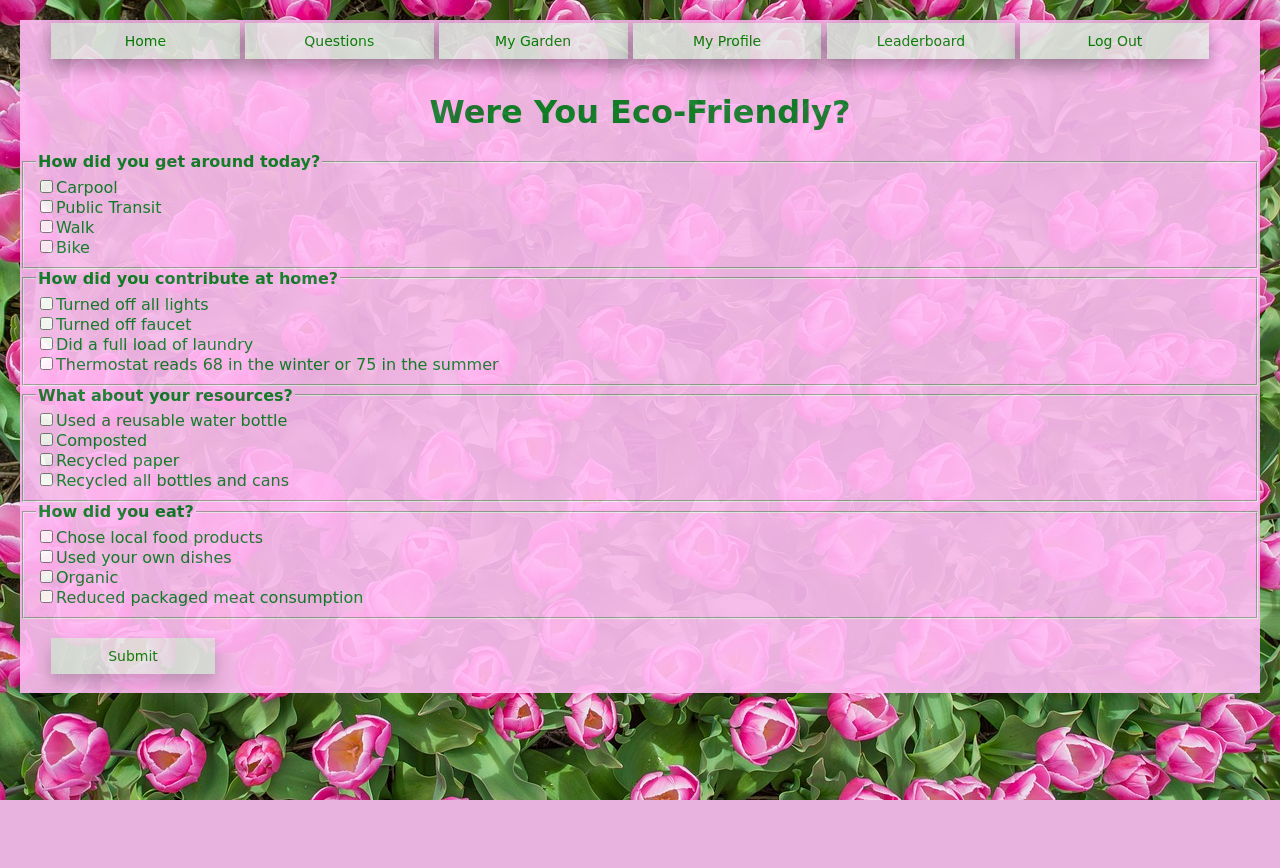
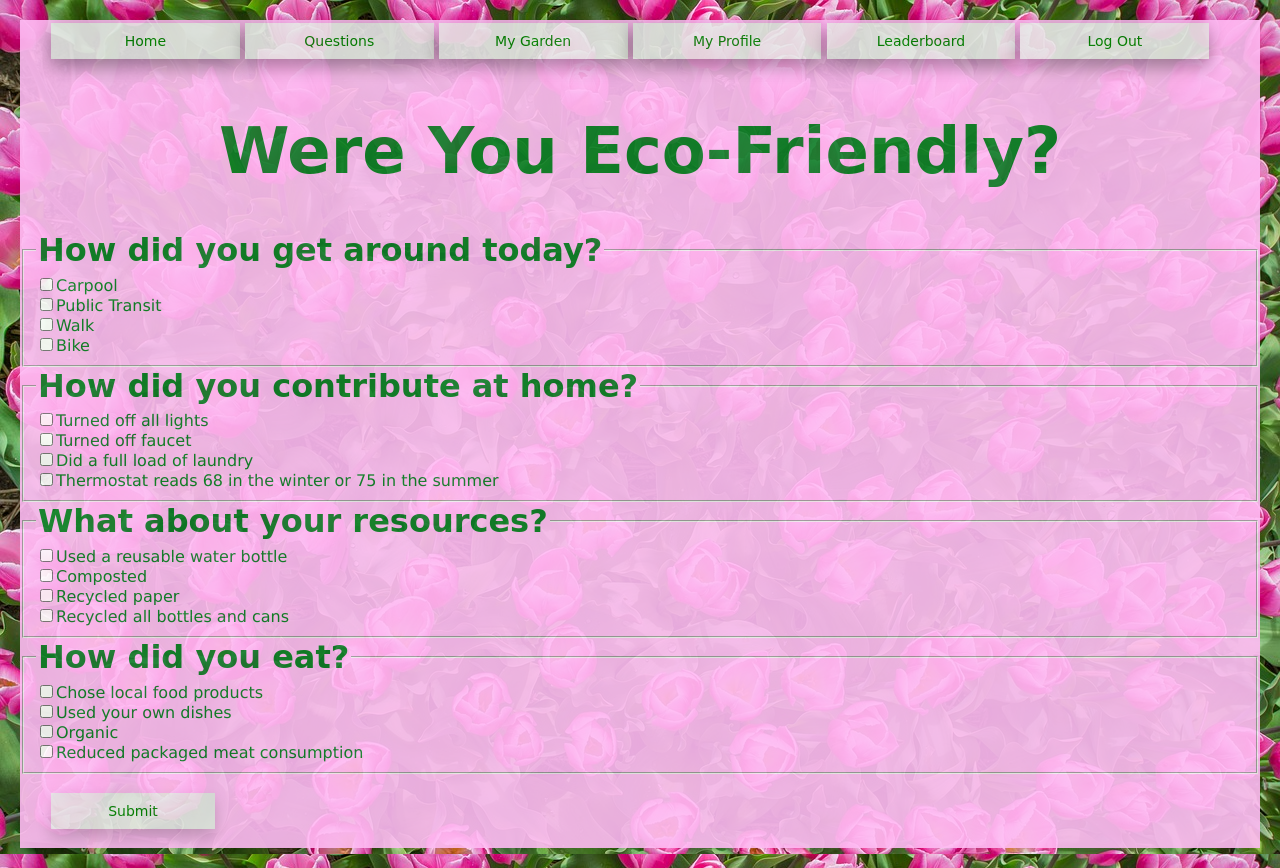
Before and after one commit to komal15/hackcmu, a Python web app: template carbongarden/templates/questions.html in a window 1280 px wide. Before the commit the page ends 800 px from the top, so only its background shows below. Run offline with Jinja, Linux system fonts and the light colour scheme; the template is opened without the code that fills it, so the values that code supplies are empty.

Commit message:
the final commit? :0

```diff
--- a/carbongarden/templates/garden.html
+++ b/carbongarden/templates/garden.html
@@ -2,6 +2,7 @@
 <html>
 <head>
 <link href="../stylesheets/garden.css" rel="stylesheet">
+<title> My Garden </title>
 </head>
 
 <body>
--- a/carbongarden/templates/questions.html
+++ b/carbongarden/templates/questions.html
@@ -14,35 +14,35 @@
       <a href="/myprofile" class = "button4">My Profile</a>
       <a href="/leaderboard" class="button5">Leaderboard</a>
       <a href="{{logout_url}}" id="getout" class ="button6">Log Out</a>
-      <h1><center> Were You Eco-Friendly? </center> </h1>
+      <h1 style= "font-size:4em"><center> Were You Eco-Friendly? </center> </h1>
 
     <fieldset>
-        <legend> <b>How did you get around today?</b></legend>
-        <input type="checkbox" name="transportation" id="Carpool" value="Carpool" /><label for="Carpool">Carpool</label><br />
-        <input type="checkbox" name="transportation" id="Public Transit" value="Public Transit"  /><label for="Public Transit">Public Transit</label><br />
-        <input type="checkbox" name="transportation" id="Walk" value="Walk" /><label for="Walk">Walk</label><br />
-        <input type="checkbox" name="transportation" id="Bike" value="Bike" /><label for="Bike">Bike</label><br />
+        <legend style = "font-size:2em"> <b>How did you get around today?</b></legend>
+        <input type="checkbox" name="transportation" id="Carpool" value="Carpool" /><label for="Carpool" style = "font-family:Verdana" >Carpool</label><br />
+        <input type="checkbox" name="transportation" id="Public Transit" value="Public Transit"  /><label for="Public Transit" style = "font-family:Verdana">Public Transit</label><br />
+        <input type="checkbox" name="transportation" id="Walk" value="Walk" /><label for="Walk" style = "font-family:Verdana">Walk</label><br />
+        <input type="checkbox" name="transportation" id="Bike" value="Bike" /><label for="Bike" style = "font-family:Verdana">Bike</label><br />
     </fieldset>
     <fieldset>
-        <legend><b>How did you contribute at home?</b></legend>
-        <input type="checkbox" name="home" id="Turned off all lights" value="Turned off all lights" /><label for="Turned off all lights">Turned off all lights</label><br />
-        <input type="checkbox" name="home" id="Turned off faucet" value="Turned off faucet"  /><label for="Turned off faucet">Turned off faucet</label><br />
-        <input type="checkbox" name="home" id="Did a full load of laundry" value="Did a full load of laundry" /><label for="Did a full load of laundry">Did a full load of laundry</label><br />
-        <input type="checkbox" name="home" id="Thermostat reads 68 in the winter or 75 in the summer" value="Thermostat reads 68 in the winter or 75 in the summer" /><label for="Thermostat reads 68 in the winter or 75 in the summer">Thermostat reads 68 in the winter or 75 in the summer</label><br />
+        <legend style = "font-size:2em"><b>How did you contribute at home?</b></legend>
+        <input type="checkbox" name="home" id="Turned off all lights" value="Turned off all lights" /><label for="Turned off all lights" style = "font-family:Verdana">Turned off all lights</label><br />
+        <input type="checkbox" name="home" id="Turned off faucet" value="Turned off faucet"  /><label for="Turned off faucet" style = "font-family:Verdana">Turned off faucet</label><br />
+        <input type="checkbox" name="home" id="Did a full load of laundry" value="Did a full load of laundry" /><label for="Did a full load of laundry" style = "font-family:Verdana">Did a full load of laundry</label><br />
+        <input type="checkbox" name="home" id="Thermostat reads 68 in the winter or 75 in the summer" value="Thermostat reads 68 in the winter or 75 in the summer" /><label for="Thermostat reads 68 in the winter or 75 in the summer" style = "font-family:Verdana">Thermostat reads 68 in the winter or 75 in the summer</label><br />
     </fieldset>
     <fieldset>
-        <legend><b>What about your resources?</b></legend>
-        <input type="checkbox" name="resources" id="Used a reusable water bottle" value="Used a reusable water bottle" /><label for="Used a reusable water bottle">Used a reusable water bottle</label><br />
+        <legend style = "font-size:2em"><b>What about your resources?</b></legend>
+        <input type="checkbox" name="resources" id="Used a reusable water bottle" value="Used a reusable water bottle" /><label for="Used a reusable water bottle" style = "font-family:Verdana">Used a reusable water bottle</label><br />
         <input type="checkbox" name="resources" id="Composted" value="Composted" /><label for="Composted">Composted</label><br />
         <input type="checkbox" name="resources" id="Recycled paper" value="Recycled paper" /><label for="Recycled paper">Recycled paper</label><br />
-        <input type="checkbox" name="resources" id="Recycled all bottles and cans" value="Recycled all bottles and cans" /><label for="Recycled all bottles and cans">Recycled all bottles and cans</label><br />
+        <input type="checkbox" name="resources" id="Recycled all bottles and cans" value="Recycled all bottles and cans" /><label for="Recycled all bottles and cans" style = "font-family:Verdana" >Recycled all bottles and cans</label><br />
     </fieldset>
     <fieldset>
-        <legend><b>How did you eat?</b></legend>
-        <input type="checkbox" name="meal" id="Chose local food products" value="Chose local food products" /><label for="Chose local food products">Chose local food products</label><br />
-        <input type="checkbox" name="meal" id="Used your own dishes" value="Used your own dishes"  /><label for="Used your own dishes">Used your own dishes</label><br />
-        <input type="checkbox" name="meal" id="Organic" value="Organic" /><label for="Organic">Organic</label><br />
-        <input type="checkbox" name="meal" id="Reduced packaged meat consumption" value="Reduced packaged meat consumption" /><label for="Reduced packaged meat consumption">Reduced packaged meat consumption</label><br />
+        <legend style = "font-size:2em"><b>How did you eat?</b></legend>
+        <input type="checkbox" name="meal" id="Chose local food products" value="Chose local food products" /><label for="Chose local food products" style = "font-family:Verdana" >Chose local food products</label><br />
+        <input type="checkbox" name="meal" id="Used your own dishes" value="Used your own dishes"  /><label for="Used your own dishes" style = "font-family:Verdana" >Used your own dishes</label><br />
+        <input type="checkbox" name="meal" id="Organic" value="Organic" /><label for="Organic" style = "font-family:Verdana">Organic</label><br />
+        <input type="checkbox" name="meal" id="Reduced packaged meat consumption" value="Reduced packaged meat consumption" /><label for="Reduced packaged meat consumption" style = "font-family:Verdana">Reduced packaged meat consumption</label><br />
     </fieldset>
       <br>
         <a href="/mygarden" id= "submit" class="buttonsub">Submit</a>
```
Also changed, not shown: carbongarden/templates/myprofile.html (+5 -5 lines), carbongarden/templates/welcome.html (+5 -4 lines), 1 other file.
